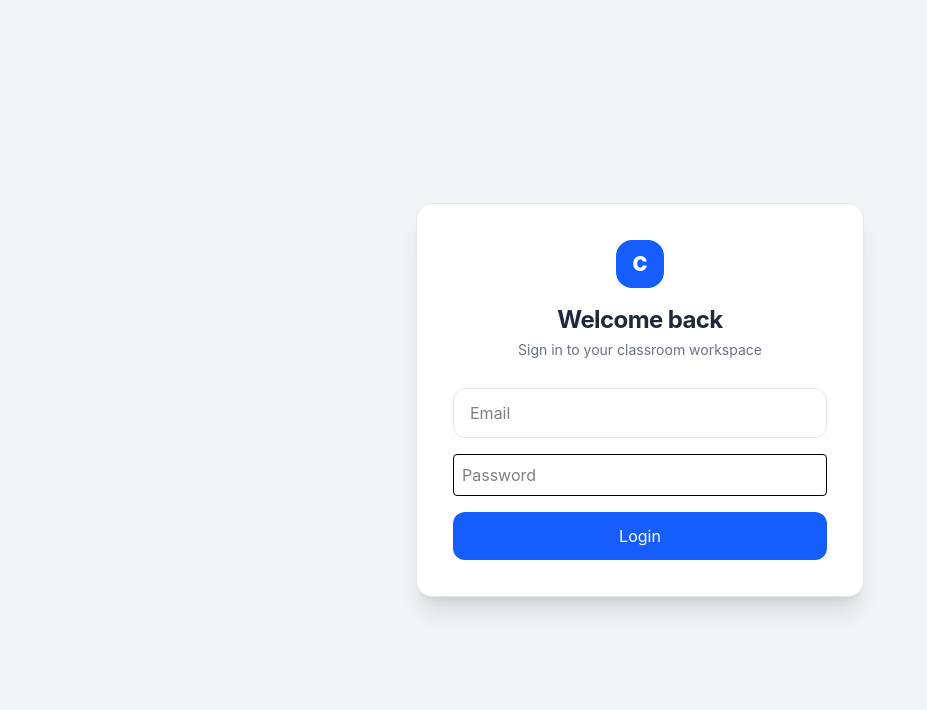
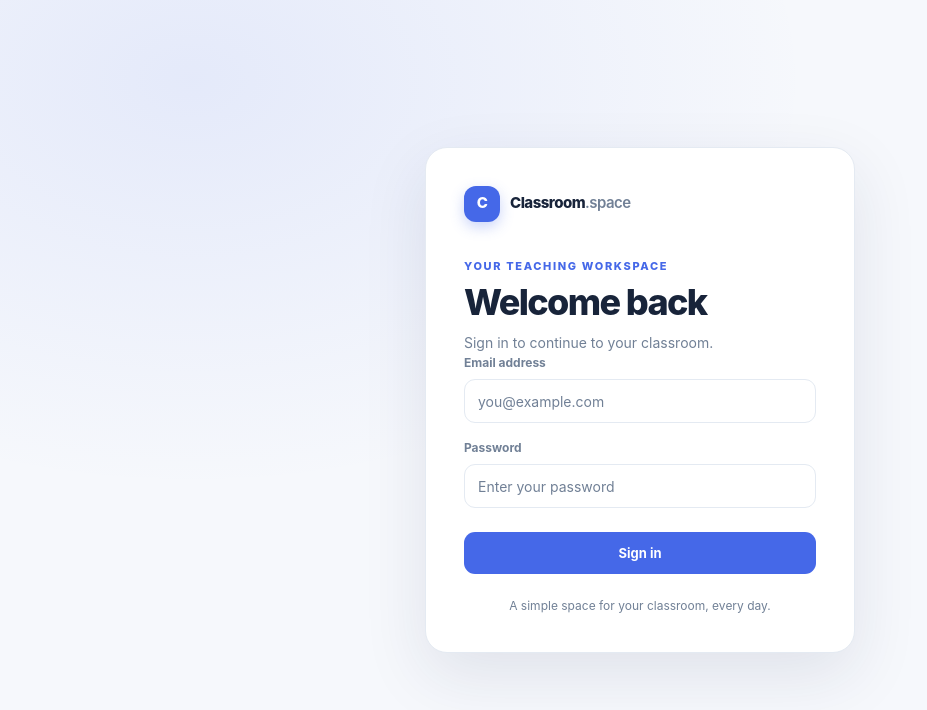
Before and after one commit to dreilol/classroom-app, a Next.js app: page /login in a window 1280 px wide. Shown: the top 710 px of the page, without its empty margins (0-927 px from the left). Built offline with nearby package versions, Linux system fonts and the light colour scheme; no server answers.

Commit message:
Redesign dashboard, login, and subject management

```diff
--- a/app/login/page.tsx
+++ b/app/login/page.tsx
@@ -1,30 +1,39 @@
-'use client'
-import { useState } from 'react'
-import { supabase } from '@/lib/supabase'
-import { useRouter } from 'next/navigation'
+"use client";
+import { useState } from "react";
+import { supabase } from "@/lib/supabase";
+import { useRouter } from "next/navigation";
+import Link from "next/link";
 
 export default function Login() {
-  const [email, setEmail] = useState('')
-  const [password, setPassword] = useState('')
-  const [error, setError] = useState('')
-  const router = useRouter()
+  const [email, setEmail] = useState("");
+  const [password, setPassword] = useState("");
+  const [error, setError] = useState("");
+  const [loading, setLoading] = useState(false);
+  const router = useRouter();
 
   const handleLogin = async (e: React.FormEvent) => {
-    e.preventDefault()
-    const { error } = await supabase.auth.signInWithPassword({ email, password })
-    if (error) setError(error.message)
-    else router.push('/')
-  }
+    e.preventDefault();
+    setError("");
+    setLoading(true);
+    const { error } = await supabase.auth.signInWithPassword({ email, password });
+    setLoading(false);
+    if (error) setError(error.message);
+    else router.push("/");
+  };
 
-  return (
-    <div className="flex min-h-screen items-center justify-center bg-gray-100 p-4">
-      <form onSubmit={handleLogin} className="w-full max-w-md rounded-2xl border border-gray-200 bg-white p-7 shadow-xl sm:p-9">
-        <div className="mb-7 text-center"><div className="mx-auto mb-4 grid h-12 w-12 place-items-center rounded-2xl bg-blue-600 text-xl font-black text-white">C</div><h1 className="text-2xl font-bold tracking-tight text-gray-800">Welcome back</h1><p className="mt-1 text-sm text-gray-500">Sign in to your classroom workspace</p></div>
-        {error && <p className="text-red-500 text-sm mb-4">{error}</p>}
-        <input type="email" placeholder="Email" value={email} onChange={e => setEmail(e.target.value)} className="mb-4 w-full rounded-xl border border-gray-200 bg-white px-4 py-3 text-black outline-none transition focus:border-blue-500 focus:ring-4 focus:ring-blue-100" required />
-        <input type="password" placeholder="Password" value={password} onChange={e => setPassword(e.target.value)} className="w-full p-2 border rounded mb-4 text-black" required />
-        <button type="submit" className="w-full rounded-xl bg-blue-600 px-4 py-3 font-semibold text-white transition hover:bg-blue-700 disabled:opacity-60">Login</button>
-      </form>
-    </div>
-  )
+  return <main className="login-wrap">
+    <form onSubmit={handleLogin} className="login-card">
+      <Link href="/" className="app-brand mb-9"><span className="app-brand-mark">C</span><span>Classroom<span className="app-brand-muted">.space</span></span></Link>
+      <p className="eyebrow">Your teaching workspace</p>
+      <h1 className="page-title text-3xl">Welcome back</h1>
+      <p className="page-description mb-7">Sign in to continue to your classroom.</p>
+      {error && <div role="alert" className="mb-4 rounded-xl p-3 text-sm" style={{ background: "var(--danger-soft)", color: "var(--danger)" }}>{error}</div>}
+      <label className="field-label" htmlFor="email">Email address</label>
+      <input id="email" type="email" autoComplete="email" placeholder="you@example.com" value={email} onChange={e => setEmail(e.target.value)} className="field mb-4" required />
+      <label className="field-label" htmlFor="password">Password</label>
+      <input id="password" type="password" autoComplete="current-password" placeholder="Enter your password" value={password} onChange={e => setPassword(e.target.value)} className="field mb-6" required />
+      <button type="submit" disabled={loading} className="btn btn-primary w-full">{loading ? "Signing in…" : "Sign in"}</button>
+      <p className="mt-6 text-center text-xs" style={{ color: "var(--muted)" }}>A simple space for your classroom, every day.</p>
+    </form>
+  </main>;
 }
```
